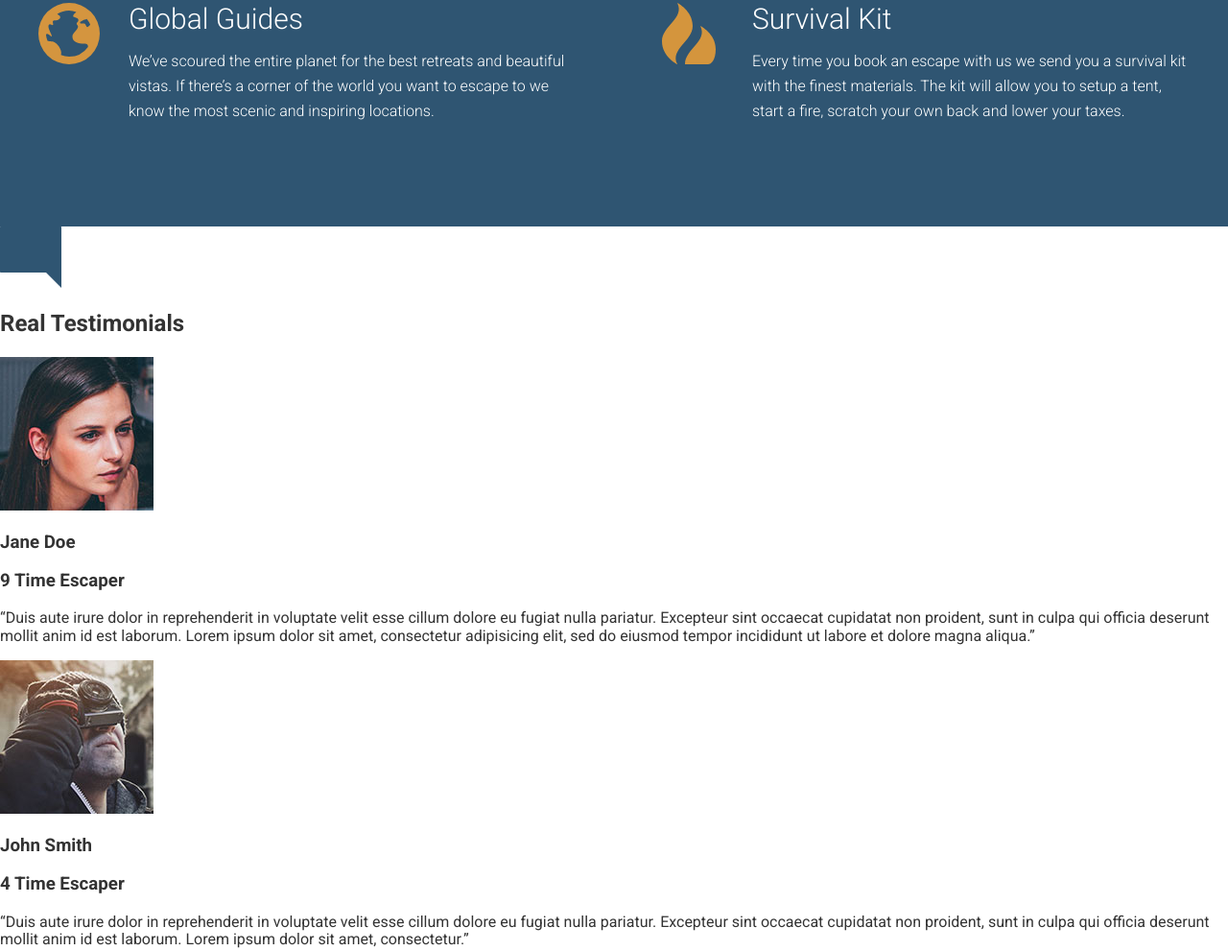
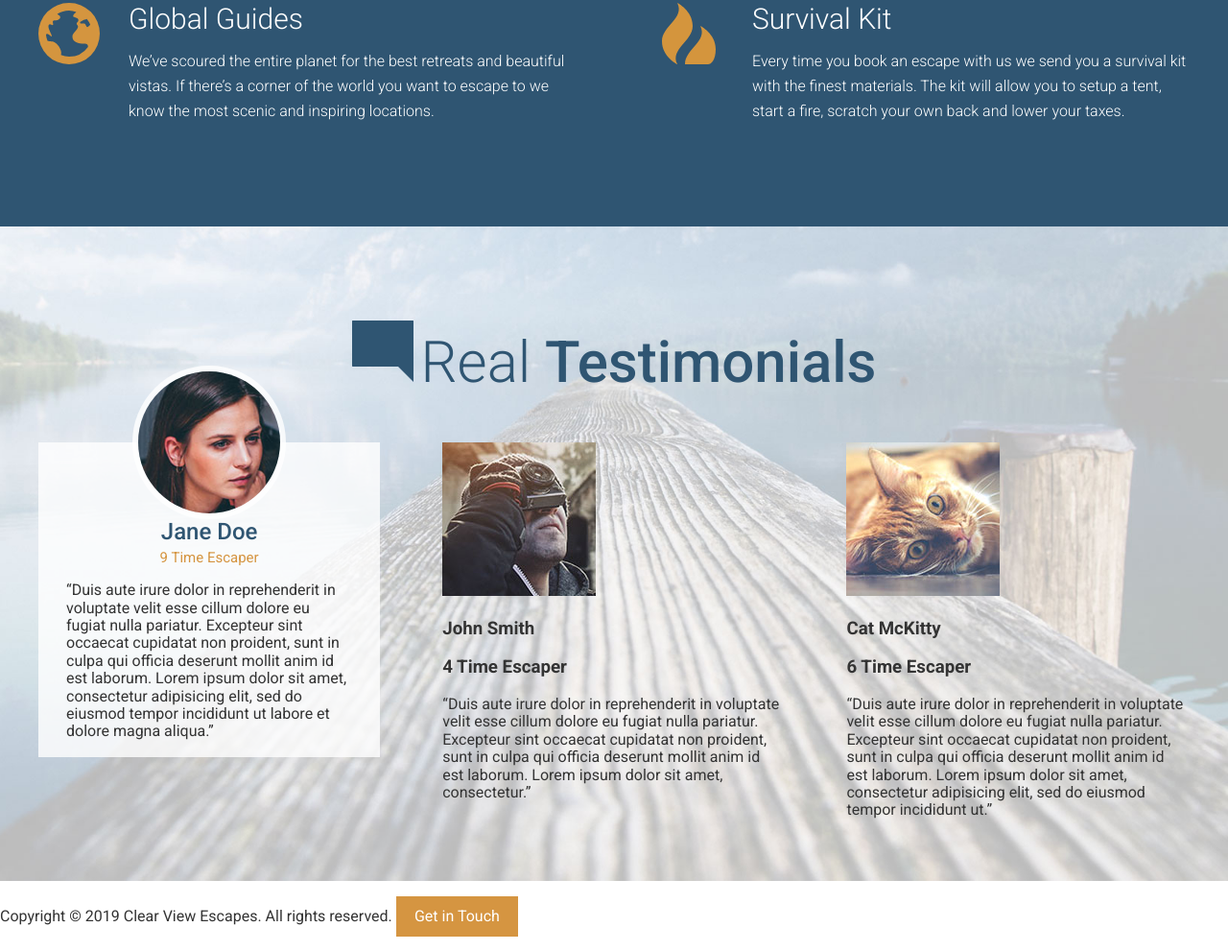
Before and after one commit to Git-A-Dmitry/web-travel, a website: page src/index.html in a window 1280 px wide. Shown: the part 2554-3545 px from the top of the page at 96% size. Drawn offline with nearby package versions, Linux system fonts and the light colour scheme; files that its build step writes are made by us from their sources.

Commit message:
testimonial card element

```diff
--- a/src/index.html
+++ b/src/index.html
@@ -111,24 +111,37 @@
       </div>
     </div>
 
-    <div id="testimonials">
-      <img src="assets/images/icons/comment.svg" />
-      <h2>Real Testimonials</h2>
+    <div id="testimonials" class="page-section page-section--testimonials">
+      <div class="wrapper">
+        <h2 class="section-title section-title--blue"><img class="section-title__icon" src="assets/images/icons/comment.svg" />Real <strong>Testimonials</strong></h2>
 
+        <div class="row row--gutters">
+          <div class="row__medium-4">
+            <div class="testimonial">
+              <div class="testimonial__photo">
                 <img src="assets/images/testimonial-jane.jpg" />
-      <h3>Jane Doe</h3>
-      <h3>9 Time Escaper</h3>
+              </div>
+              <h3 class="testimonial__title">Jane Doe</h3>
+              <h4 class="testimonial__subtitle">9 Time Escaper</h4>
               <p>&ldquo;Duis aute irure dolor in reprehenderit in voluptate velit esse cillum dolore eu fugiat nulla pariatur. Excepteur sint occaecat cupidatat non proident, sunt in culpa qui officia deserunt mollit anim id est laborum. Lorem ipsum dolor sit amet, consectetur adipisicing elit, sed do eiusmod tempor incididunt ut labore et dolore magna aliqua.&rdquo;</p>
+            </div>
+          </div>
 
+          <div class="row__medium-4">
             <img src="assets/images/testimonial-john.jpg" />
             <h3>John Smith</h3>
             <h3>4 Time Escaper</h3>
             <p>&ldquo;Duis aute irure dolor in reprehenderit in voluptate velit esse cillum dolore eu fugiat nulla pariatur. Excepteur sint occaecat cupidatat non proident, sunt in culpa qui officia deserunt mollit anim id est laborum. Lorem ipsum dolor sit amet, consectetur.&rdquo;</p>
+          </div>
 
+          <div class="row__medium-4">
             <img src="assets/images/testimonial-cat.jpg" />
             <h3>Cat McKitty</h3>
             <h3>6 Time Escaper</h3>
             <p>&ldquo;Duis aute irure dolor in reprehenderit in voluptate velit esse cillum dolore eu fugiat nulla pariatur. Excepteur sint occaecat cupidatat non proident, sunt in culpa qui officia deserunt mollit anim id est laborum. Lorem ipsum dolor sit amet, consectetur adipisicing elit, sed do eiusmod tempor incididunt ut.&rdquo;</p>
+          </div>
+        </div>
+      </div>
     </div>
 
     <footer>
--- /dev/null
+++ b/src/scss/_page-section.scss
@@ -0,0 +1,17 @@
+.page-section {
+  padding: 1.2rem 0;
+
+  @media (min-width: 800px) {
+    padding: 3rem 0;
+  }
+
+  &--blue {
+    background-color: $mainBlue;
+    color: #fff;
+  }
+
+  &--testimonials {
+    background: url('/src/assets/images/testimonials-bg.jpg') top center no-repeat;
+    background-size: cover;
+  }
+}
--- a/src/scss/_section-title.scss
+++ b/src/scss/_section-title.scss
@@ -6,6 +6,10 @@
 
   strong {
     font-weight: 500;
+  }
+
+  &--blue {
+    color: $mainBlue;
   }
 
   &__icon {
--- /dev/null
+++ b/src/scss/_testimonial.scss
@@ -0,0 +1,31 @@
+.testimonial {
+  background-color: rgba(255, 255, 255, 0.8);
+  padding: 0 1.8125rem 1px 1.8125rem;
+
+  &__photo {
+    border-radius: 80px;
+    overflow: hidden;
+    width: 160px;
+    height: 160px;
+    margin: 0 auto -80px auto;
+    position: relative;
+    top: -80px;
+    border: 6px solid rgba(255, 255, 255, 0.8);
+  }
+
+  &__title {
+    color: $mainBlue;
+    text-align: center;
+    font-size: $tinySize;
+    font-weight: 500;
+    margin: 0;
+  }
+
+  &__subtitle {
+    color: $mainOrange;
+    text-align: center;
+    font-weight: 400;
+    font-size: 0.9375rem;
+    margin: 0.25rem 0 1rem 0;
+  }
+}
--- a/src/scss/style.scss
+++ b/src/scss/style.scss
@@ -7,6 +7,8 @@
 @import './generic-content';
 @import './section-title';
 @import './feature-item';
+@import './page-section';
+@import './testimonial';
 
 // Global Rules
 body {
@@ -52,16 +54,3 @@ a {
     }
   }
 }
-
-.page-section {
-  padding: 1.2rem 0;
-
-  @media (min-width: 800px) {
-    padding: 3rem 0;
-  }
-
-  &--blue {
-    background-color: $mainBlue;
-    color: #fff;
-  }
-}
```
Lines whose indentation alone changed are shown as unchanged.
